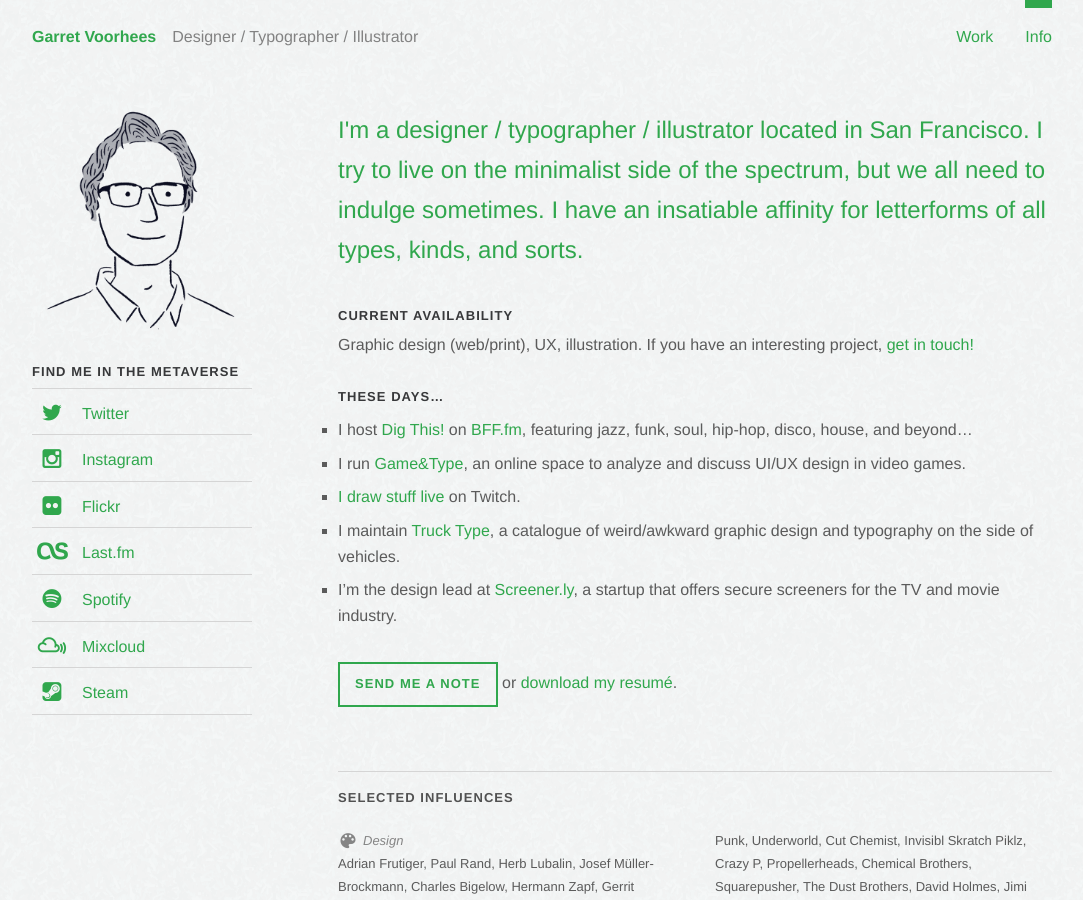
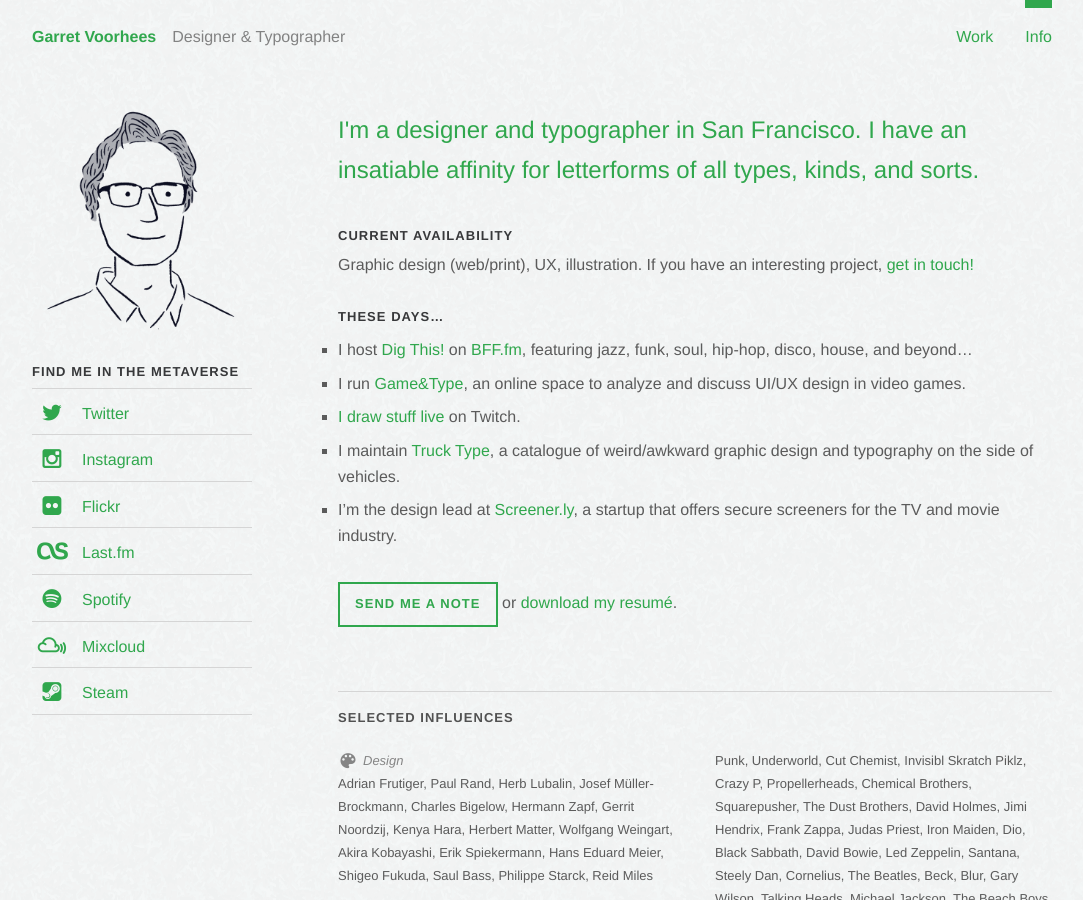
Before and after one commit to garretvoorhees/garretvoorhees.github.io, a Jekyll site: the page built from info/index.html, in a window 1280 px wide and 900 px high. Shown: the whole window, without its empty margins (98-1181 px from the left). Built offline with Jekyll 4.4.1, drawn with Linux system fonts in a browser that asks for light colours; some web fonts are replaced.

Commit message:
Bio/header update

```diff
--- a/_includes/bio.html
+++ b/_includes/bio.html
@@ -1,4 +1,4 @@
-<h2>I'm a designer / typographer / illustrator located in San Francisco. I try to live on the minimalist side of the spectrum, but we all need to indulge sometimes. I have an insatiable affinity for letterforms of all types, kinds, and sorts.</h2>
+<h2>I'm a designer and typographer in San Francisco. I have an insatiable affinity for letterforms of all types, kinds, and sorts.</h2>
 
 <h4>Current Availability</h4>
 <p>Graphic design (web/print), UX, illustration. If you have an interesting project, <a href="mailto:info@garretvoorhees.com">get in touch!</a></p>
--- a/_includes/header.html
+++ b/_includes/header.html
@@ -1,7 +1,7 @@
 <header class="site-header">
     <div class="logo-wrapper">
     	<a class="site-title" href="{{ site.baseurl }}/">{{ site.title }}</a>
-    	<p class="tagline">Designer / Typographer / Illustrator</p>
+    	<p class="tagline">Designer & Typographer</p>
     </div>
 
 {% assign current = page.url | downcase | split: '/' %}
```
